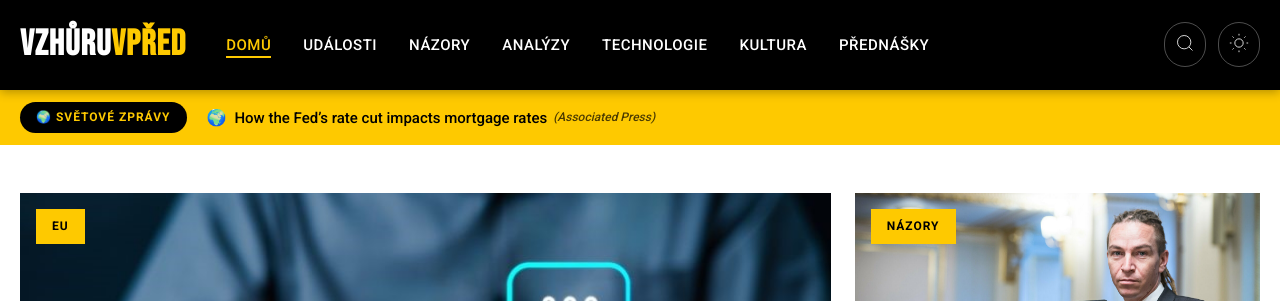
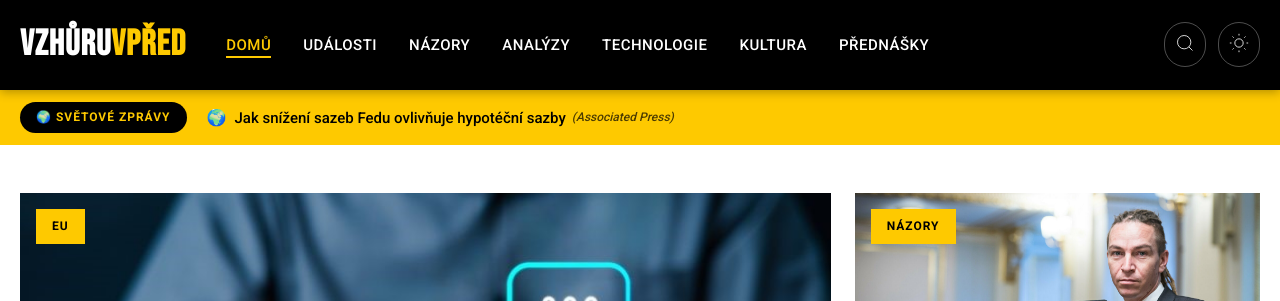
Before and after one commit to tangero/vzhuruvpred, a Jekyll site: the page built from index.html, in a window 1280 px wide and 900 px high. Shown: the top 301 px of the window. Built offline with Jekyll 4.4.1, drawn with Linux system fonts in a browser that asks for light colours; part of the change alters nothing that is shown.

Commit message:
Update world news 2025-09-19 14:27

```diff
--- a/_data/world_news.json
+++ b/_data/world_news.json
@@ -1,10 +1,10 @@
 {
-  "last_updated": "2025-09-19T13:27:01",
+  "last_updated": "2025-09-19T14:17:26",
   "articles": [
     {
       "flag": "🌍",
       "country": "global",
-      "title": "Akcie dnes: Dow roste po Fedu, Intel letí vzhůru díky dohodě s Nvidií — živě",
+      "title": "Trhy dnes: Dow roste po Fedu, Intel letí vzhůru díky dohodě s Nvidií — živě",
       "original_title": "Stock Market Today: Dow Rises After Fed; Intel Surges on Nvidia Deal — Live Updates - The Wall Street Journal",
       "url": "https://www.wsj.com/livecoverage/stock-market-today-dow-sp-500-nasdaq-09-18-2025",
       "urlToImage": null,
@@ -15,35 +15,35 @@
     {
       "flag": "🌍",
       "country": "global",
-      "title": "How the Fed’s rate cut impacts mortgage rates",
+      "title": "Jak snížení sazeb Fedu ovlivňuje hypotéční sazby",
       "original_title": "How the Fed’s rate cut impacts mortgage rates - AP News",
       "url": "https://apnews.com/article/mortgage-rates-housing-federal-reserve-rate-cut-9351815c29cea1e27b531dec88d3e4da",
       "urlToImage": "https://dims.apnews.com/dims4/default/b9d4b03/2147483647/strip/true/crop/2540x1429+0+132/resize/1440x810!/quality/90/?url=https%3A%2F%2Fassets.apnews.com%2F1a%2F27%2F34064df8028fb0ba4984def875ca%2F296e0269769e437392cd88ab6870ed28",
       "source": "Associated Press",
       "publishedAt": "2025-09-18T13:10:00Z",
-      "description": "Federální rezervní systém právě snížil svou referenční sazbu poprvé od loňského roku, ale to nezaručuje, že hypoteční sazby budou dál klesat. Hypoteční sazby klesají od konce července, průměrná tři..."
+      "description": "Federální rezervní systém právě snížil základní úrokovou sazbu poprvé od loňska, ale to nezaručuje, že hypoteční sazby budou dál klesat. Hypoteční sazby klesají od konce července, průměrná třicetil..."
     },
     {
       "flag": "🌍",
       "country": "global",
-      "title": "Madonna oznámila nové taneční album na příští rok, vrací se k Warner Records",
+      "title": "Madonna oznámila nové taneční album, které vyjde příští rok. Vrací se k Warner Records.",
       "original_title": "Madonna Reveals New Dance Album Coming Next Year as She Returns to Warner Records - Variety",
       "url": "https://variety.com/2025/music/news/madonna-new-dance-album-next-year-warner-records-1236523184/",
       "urlToImage": "https://variety.com/wp-content/uploads/2025/09/Photo-credit-Ricardo-Gomes.jpeg?w=1000&h=563&crop=1",
       "source": "Variety",
       "publishedAt": "2025-09-18T12:59:00Z",
-      "description": "Madonna se vrací na taneční parket s novým tanečním singlem, když znovu podepisuje smlouvu s Warner Records."
+      "description": "Madonna is returning to the dancefloor with a new dance record as she resigns with Warner Records."
     },
     {
       "flag": "🌍",
       "country": "global",
-      "title": "Žádosti o podporu v nezaměstnanosti v USA klesly na 231 000 po předchozím nárůstu na téměř čtyřleté maximum",
+      "title": "US jobless aid applications retreat to 231,000 after surging to nearly 4-year high a week earlier",
       "original_title": "US jobless aid applications retreat to 231,000 after surging to nearly 4-year high a week earlier - ABC News",
       "url": "https://abcnews.go.com/Business/wireStory/us-jobless-aid-applications-retreat-231000-after-surging-125698685",
       "urlToImage": "https://i.abcnewsfe.com/a/0a3261e4-6c0b-4880-b181-076cb650f880/wirestory_2106a9631d17b6bd9c7a55edcf210837_16x9.jpg?w=1600",
       "source": "ABC News",
       "publishedAt": "2025-09-18T12:57:09Z",
-      "description": "Počet Američanů žádajících o podporu v nezaměstnanosti minulý týden výrazně klesl poté, co před týdnem vzrostl na téměř čtyřleté maximum"
+      "description": "The number of Americans applying for jobless aid last week retreated significantly after surging to a nearly four-year high a week earlier"
     },
     {
       "flag": "🌍",
@@ -54,34 +54,34 @@
       "urlToImage": "https://media-cldnry.s-nbcnews.com/image/upload/t_nbcnews-fp-1200-630,f_auto,q_auto:best/rockcms/2025-09/250918-Stardust-Racers-Universal-mb-1249-867ea5.jpg",
       "source": "NBC News",
       "publishedAt": "2025-09-18T12:43:19Z",
-      "description": "Host v Universalově Epic Universe v Orlandu zemřel ve středu po jízdě na horské dráze v novém zábavním parku, uvedli ve svém prohlášení představitelé parku."
+      "description": "A guest at Universal's Epic Universe in Orlando died on Wednesday after riding a roller coaster at the new theme park, park officials said in a statement."
     },
     {
       "flag": "🌍",
       "country": "global",
-      "title": "Kdo byla Celeste Rivas, pohřešovaná dospívající dívka nalezená mrtvá v Tesle zpěváka d4vda?",
+      "title": "Kdo byla Celeste Rivasová, pohřešovaná dospívající dívka nalezená mrtvá v Tesle zpěváka d4vda?",
       "original_title": "Who was Celeste Rivas, the missing teen found dead in singer d4vd’s Tesla? - Al Jazeera",
       "url": "https://www.aljazeera.com/news/2025/9/18/who-was-celeste-rivas-the-missing-teen-found-dead-in-singer-d4vds-tesla",
       "urlToImage": "https://www.aljazeera.com/wp-content/uploads/2025/09/afp_68cbe1ee8e64-1758192110.jpg?resize=1920%2C1440",
       "source": "Al Jazeera English",
       "publishedAt": "2025-09-18T12:28:18Z",
-      "description": "LAPD identifikovala tělo dívky v autě zpěváka Romantic Homicide d4vda. V roce 2024 zmizela ve věku 13 let."
+      "description": "LAPD identifikovalo tělo dívky v autě zpěváka Romantic Homicide d4vda. V roce 2024 jí bylo 13 let a byla pohřešována."
     },
     {
       "flag": "🇬🇧",
       "country": "gb",
-      "title": "Majitel Facebooku Meta představil nové chytré brýle poháněné umělou inteligencí",
+      "title": "Majitel Facebooku Meta představil nové chybré brýle s umělou inteligencí",
       "original_title": "Facebook owner Meta unveils new AI-powered smart glasses - BBC",
       "url": "https://www.bbc.com/news/articles/c5y599yz0l3o",
       "urlToImage": "https://ichef.bbci.co.uk/news/1024/branded_news/11aa/live/fd922290-942c-11f0-a173-75b0baa9f7ee.jpg",
       "source": "BBC News",
       "publishedAt": "2025-09-18T12:25:49Z",
-      "description": "Událost přichází v době, kdy Meta čelí neustálému dohledu kvůli dopadu svých produktů, zejména na děti."
+      "description": "The event comes as Meta faces ongoing scrutiny over the impact of its products, particularly on children."
     },
     {
       "flag": "🌍",
       "country": "global",
-      "title": "Trump přijíždí na Chequers na schůzku se Starmerem během druhého dne státní návštěvy v Británii",
+      "title": "Trump přijíždí na Chequers na setkání se Starmerem během druhého dne státní návštěvy v Británii",
       "original_title": "Trump arrives at Chequers to meet with Starmer on day 2 of UK state visit - ABC News",
       "url": "https://abcnews.go.com/Politics/trump-leave-windsor-castle-meet-starmer-day-2/story?id\\\\u003d125692018",
       "urlToImage": null,
@@ -98,7 +98,7 @@
       "urlToImage": "https://assets.bwbx.io/images/users/iqjWHBFdfxIU/iSlYaF6jRBRg/v1/1200x777.jpg",
       "source": "Bloomberg",
       "publishedAt": "2025-09-18T11:00:00Z",
-      "description": "Společnost American Express Co. zvyšuje roční poplatek za svou spotřebitelskou kreditní kartu Platinum na 895 dolarů – což je nárůst o 200 dolarů – a přidává zhruba 1500 dolarů potenciálních benefi..."
+      "description": "American Express Co. is boosting the annual fee for its Platinum consumer credit card to $895 — a $200 increase — and adding about $1,500 of potential perks to help customers get over the sticker shoc"
     },
     {
       "flag": "🌍",
@@ -109,18 +109,18 @@
       "urlToImage": "https://media-cldnry.s-nbcnews.com/image/upload/t_nbcnews-fp-1200-630,f_auto,q_auto:best/rockcms/2025-09/250918-dome-headed-dino-rs-a510a2.jpg",
       "source": "NBC News",
       "publishedAt": "2025-09-18T10:51:54Z",
-      "description": "Vědci v Mongolsku objevili nejstarší a nejkompletnější fosilii pachycefalosaura, skupiny dinosaurů známých pro své kopulovité lebky."
+      "description": "Scientists have unearthed in Mongolia the oldest and most complete fossil of a pachycephalosaur, a group of dinosaurs known for their dome-shaped skulls, according to a new study published Wednesday i"
     },
     {
       "flag": "🇺🇸",
       "country": "us",
-      "title": "Poradci RFK Jr. se chystají přehodnotit očkování proti hepatitidě B při narození",
+      "title": "Poradci RFK Jr. se znovu zaměří na vakcínu proti hepatitidě B po narození",
       "original_title": "RFK Jr. advisers to revisit hepatitis B vaccine at birth - The Washington Post",
       "url": "https://www.washingtonpost.com/health/2025/09/18/hepatitis-b-infant-vaccine-recommendation/",
       "urlToImage": "https://www.washingtonpost.com/wp-apps/imrs.php?src=https://arc-anglerfish-washpost-prod-washpost.s3.amazonaws.com/public/SX3MYUMK24Z2YBM3ATD56ROW2M.JPG&w=1440",
       "source": "The Washington Post",
       "publishedAt": "2025-09-18T10:14:13Z",
-      "description": "CDC zvažuje změnu doporučení pro očkování novorozenců proti žloutence typu B, což by byla první velká změna v rutinním dětském očkování za éry Roberta F. Kennedyho Jr."
+      "description": "The CDC is reviewing guidance for newborns to receive the hepatitis B vaccine, potentially the first major shift on routine childhood shots under Robert F. Kennedy Jr."
     },
     {
       "flag": "🌍",
@@ -131,67 +131,67 @@
       "urlToImage": "https://www.aljazeera.com/wp-content/uploads/2025/09/AP25261110496369-1758182249.jpg?resize=1920%2C1440",
       "source": "Al Jazeera English",
       "publishedAt": "2025-09-18T09:36:08Z",
-      "description": "Tři policisté zabiti, dva v kritickém, ale stabilním stavu v jednom z nejtragičtějších nedávných útoků na americkou policii."
+      "description": "Three officers killed, two in critical but stable condition, in one of the deadliest recent attacks on the US police."
     },
     {
       "flag": "🇬🇧",
       "country": "gb",
-      "title": "Starosta Londýna Sadiq Khan označuje situaci v Gaze za genocidu",
+      "title": "Starosta Londýna Sadiq Khan označil situaci v Gaze za genocidu",
       "original_title": "Mayor of London Sadiq Khan describes Gaza situation as genocide - BBC",
       "url": "https://www.bbc.com/news/articles/cx2pj14ylm6o",
       "urlToImage": "https://ichef.bbci.co.uk/news/1024/branded_news/22e6/live/ea2eb200-9462-11f0-ac86-19361839f74f.jpg",
       "source": "BBC News",
       "publishedAt": "2025-09-18T09:18:31Z",
-      "description": "Sir Sadiq Khan na besedě prohlásil, že to, co se děje v Gaze, je podle něj genocida."
+      "description": "Sir Sadiq Khan na debatě prohlásil, že to, co se děje v Gaze, je podle něj genocida."
     },
     {
       "flag": "🌍",
       "country": "global",
-      "title": "Demokraté ve Sněmovně reprezentantů zuří kvůli hlasování o poctě pro Charlie Kirka: \"Je to past",
+      "title": "Demokraté ve Sněmovně reprezentantů zuří kvůli hlasování o poctě pro Charlie Kirka: „Je to past, úplně nás nastražili“",
       "original_title": "House Democrats fume about vote to honor Charlie Kirk: \"We're being totally set up\" - Axios",
       "url": "https://www.axios.com/2025/09/18/charlie-kirk-house-democrats-vote-condemn-honor",
       "urlToImage": "https://images.axios.com/kCwghIgAjEQKZEdHMzVtDdIwDD8=/0x630:4896x3384/1366x768/2025/09/18/1758162471027.jpeg",
       "source": "Axios",
       "publishedAt": "2025-09-18T09:00:20Z",
-      "description": "Hlasování bylo tématem zběsilých diskuzí na tomto týdnu uzavřeném zasedání demokratů."
+      "description": "The vote has been the topic of frenzied discussions in Democrats' closed-door meeting this week."
     },
     {
       "flag": "🇫🇷",
       "country": "fr",
-      "title": "Aktualizace One UI 8 pro Galaxy S25 se začala celosvětově rozesílat",
+      "title": "Aktualizace Galaxy S25 na One UI 8 se začala rozesílat po celém světě",
       "original_title": "Galaxy S25 One UI 8 update is now rolling out worldwide - SamMobile",
       "url": "https://www.sammobile.com/news/galaxy-s25-one-ui-8-update-worldwide-rollout/",
       "urlToImage": "https://www.sammobile.com/wp-content/uploads/2025/05/One-UI-8-Galaxy-S25-Ultra-1200x675.jpg",
       "source": "SamMobile",
       "publishedAt": "2025-09-18T05:48:45Z",
-      "description": "Samsung slíbil, že stabilní verzi One UI 8 začne vydávat v září, a společnost svůj závazek splnila. Již 15. září se Jižní Korea stala první zemí, která obdržela stabilní aktualizaci One UI 8 pro řa..."
+      "description": "Samsung slíbil, že stabilní verzi One UI 8 spustí v září, a společnost svůj slib dodržela. Již 15. září se Jižní Korea stala první zemí, která obdržela stabilní aktualizaci One UI 8 pro řadu Galaxy..."
     },
     {
       "flag": "🇺🇸",
       "country": "us",
-      "title": "Snaha o cenzuru poslankyně Ilhan Omarové za výroky o Charliem Kirkovi neuspěla",
+      "title": "Effort to censure Rep. Ilhan Omar over Charlie Kirk comments fails",
       "original_title": "Effort to censure Rep. Ilhan Omar over Charlie Kirk comments fails - The Washington Post",
       "url": "https://www.washingtonpost.com/politics/2025/09/17/effort-censure-rep-ilhan-omar-over-charlie-kirk-comments-fails/",
       "urlToImage": "https://www.washingtonpost.com/wp-apps/imrs.php?src=https://arc-anglerfish-washpost-prod-washpost.s3.amazonaws.com/public/L2VPPNRNJY3UUW646ZLH43IKOE_size-normalized.JPG&w=1440",
       "source": "The Washington Post",
       "publishedAt": "2025-09-18T01:58:58Z",
-      "description": "Snaha byla součástí kampaně Republikánů, která měla potrestat jednotlivce obviněné z posmrtné pomluvy Kirka."
+      "description": "The effort was part of a GOP campaign to punish individuals Republicans accuse of posthumously smearing Kirk."
     },
     {
       "flag": "🇺🇸",
       "country": "us",
-      "title": "Machu Picchu hrozí, že přijde o svou ‚věrohodnost‘ jako jeden z nových sedmi divů světa. Co se děje?",
+      "title": "Machu Picchu is at risk of losing its ‘credibility’ as one of the New 7 Wonders of the World. What’s happening?",
       "original_title": "Machu Picchu is at risk of losing its ‘credibility’ as one of the New 7 Wonders of the World. What’s happening? - CNN",
       "url": "https://www.cnn.com/2025/09/17/travel/machu-picchu-new-7-wonders-latam-intl",
       "urlToImage": "https://media.cnn.com/api/v1/images/stellar/prod/gettyimages-2222452164.jpg?c=16x9&q=w_800,c_fill",
       "source": "CNN",
       "publishedAt": "2025-09-17T20:40:00Z",
-      "description": "Téměř po dvou dekádách od zvolení Machu Picchu v Peru jedním z nových sedmi divů světa varuje projekt, který hlasování organizoval, že incké naleziště je kvůli masové turistice a omezeným konzervač..."
+      "description": "Almost two decades after Peru’s Machu Picchu was voted one of the New 7 Wonders of the World, the project that organized the vote warns that the Inca site is at risk of losing its “credibility” as one"
     },
     {
       "flag": "🌍",
       "country": "global",
-      "title": "Po Trumpově politizaci CDC západní státy vydaly jednotná doporučení k očkování — Kalifornie se novým zákonem odklání od budoucích federálních pokynů - Guvernér Kalifornie (.gov)",
+      "title": "Po Trumpově politizaci CDC západní státy vydaly jednotná doporučení ohledně vakcín — Kalifornie se novým zákonem odklání od budoucích federálních směrnic - Guvernér Kalifornie (.gov)",
       "original_title": "Following Trump’s politicization of CDC, West Coast states issue unified vaccine recommendations — California breaks from future federal guidance with new law - Governor of California (.gov)",
       "url": "https://www.gov.ca.gov/2025/09/17/following-trumps-politicization-of-cdc-west-coast-states-issue-unified-vaccine-recommendations-california-breaks-from-future-federal-guidance-with-new-law/",
       "urlToImage": "https://www.gov.ca.gov/wp-content/uploads/2025/09/FOLLOW1.jpg",
@@ -213,13 +213,13 @@
     {
       "flag": "🌍",
       "country": "global",
-      "title": "iOS 26 vyvolává masivní vlny stížností na vybíjení baterie, zatímco Apple vysvětluje, proč jsou iPhony po nejnovější aktualizaci pomalejší a teplejší",
+      "title": "iOS 26 Sparks Massive Battery Drain Complaints As Apple Explains Why iPhones Feel Slower And Hotter After The Latest Update",
       "original_title": "iOS 26 Sparks Massive Battery Drain Complaints As Apple Explains Why iPhones Feel Slower And Hotter After The Latest Update - Wccftech",
       "url": "https://wccftech.com/ios-26-sparks-massive-battery-drain-complaints-as-apple-explains-why-iphones-feel-slower-and-hotter-after-the-latest-update/",
       "urlToImage": "https://cdn.wccftech.com/wp-content/uploads/2025/09/Screenshot-2025-09-15-at-6.08.25-PM-e1757941850808-1.png",
       "source": "Wccftech",
       "publishedAt": "2025-09-17T19:00:00Z",
-      "description": "Uživatelé iOS 26 hlásí rychlé vybíjení baterie, lagy a zamrzání aplikací. Apple vysvětluje, proč po velkých aktualizacích klesá výkon."
+      "description": "Uživatelé iOS 26 hlásí rychlé vybíjení baterie, lagy a zamrzávání aplikací. Apple vysvětluje, proč po velkých aktualizacích klesá výkon."
     },
     {
       "flag": "🇫🇷",
@@ -230,51 +230,51 @@
       "urlToImage": "https://www.cleveland.com/resizer/v2/LNLQ2AYBMBBHVAJY5AOMLMSR7U.jpeg?auth=87431ab64b058cc3eb28772b40f6addb4e0e1030647a7894e8b6840d1da3f58e&width=1280&quality=90",
       "source": "cleveland.com",
       "publishedAt": "2025-09-17T17:24:00Z",
-      "description": "Nové směrnice omezují očkování na osoby nad 65 let a chronicky nemocné, lékárny v Clevelandu však přístup usnadňují více než jiné regiony."
+      "description": "New guidelines limit shots to adults 65+ and those with underlying conditions, though Cleveland area pharmacies are making access easier than in other regions."
     },
     {
       "flag": "🌍",
       "country": "global",
-      "title": "„Průlomový“ objev NASA je „nejblíže, co jsme kdy byli“ k nalezení života na Marsu",
+      "title": "‘Groundbreaking’ NASA Discovery Is ‘Closest We Have Ever Come’ to Finding Life on Mars",
       "original_title": "‘Groundbreaking’ NASA Discovery Is ‘Closest We Have Ever Come’ to Finding Life on Mars - Good News Network",
       "url": "https://www.goodnewsnetwork.org/groundbreaking-nasa-discovery-is-closest-we-have-ever-come-to-finding-life-on-mars/",
       "urlToImage": "https://www.goodnewsnetwork.org/wp-content/uploads/2025/09/Credit-NASAJPL-CaltechMSSS.jpg",
       "source": "Good News Network",
       "publishedAt": "2025-09-17T15:30:26Z",
-      "description": "Velkou otázkou bude, zda vědci dokážou prokázat, že greigit a vivianit ke svému vzniku potřebují biologický život."
+      "description": "Velkou otázkou bude, zda vědci dokážou prokázat, že ke vzniku greigitu a vivianitu je zapotřebí biologický život."
     },
     {
       "flag": "🌍",
       "country": "global",
-      "title": "Porucha motoru nutí Northrop Grumman odložit dodávku zásob na Mezinárodní vesmírnou stanici",
+      "title": "Engine trouble forces Northrop Grumman to delay supply delivery to International Space Station",
       "original_title": "Engine trouble forces Northrop Grumman to delay supply delivery to International Space Station - AP News",
       "url": "https://apnews.com/article/northrop-grumman-nasa-space-station-1c616fa4fb267c2f5bd4306095515e3f",
       "urlToImage": "https://dims.apnews.com/dims4/default/f7277be/2147483647/strip/true/crop/5877x3306+0+306/resize/1440x810!/quality/90/?url=https%3A%2F%2Fassets.apnews.com%2Fad%2Fbc%2Ff0cd9f13d0ebd199f679881377ea%2Faef98c56a01e42ffa670270e7891c4bd",
       "source": "Associated Press",
       "publishedAt": "2025-09-17T14:14:00Z",
-      "description": "Nově vypuštěná zásobovací loď má potíže s motorem, které jí brání dosáhnout Mezinárodní vesmírné stanice."
+      "description": "A newly launched supply ship has run into engine trouble that is preventing it from reaching the International Space Station. Northrop Grumman's capsule rocketed into orbit Sunday from Florida aboard "
     },
     {
       "flag": "🌍",
       "country": "global",
-      "title": "Sesune se iPhone Air? Tento extrémní test odhaluje odpověď",
+      "title": "Ohne se iPhone Air? Tento extrémní test odhaluje odpověď",
       "original_title": "Will the iPhone Air Bend? This Extreme Test Reveals the Answer - MacRumors",
       "url": "https://www.macrumors.com/2025/09/17/iphone-air-bend-test/",
       "urlToImage": "https://images.macrumors.com/t/_BM3WvQmnhsAKgHBPyn6qOWsvN4=/1958x/article-new/2025/09/iphone-air-thinness.jpg",
       "source": "MacRumors",
       "publishedAt": "2025-09-17T13:25:58Z",
-      "description": "S ultra tenkým designem, který v nejtenčím místě měří jen 5,6 mm, předstihl nový iPhone Air od Applu iPhone 6 a stal se nejtenčím iPhonem všech dob."
+      "description": "With an ultra-thin design that measures just 5.6mm at its thinnest point, Apple's new iPhone Air tops the iPhone 6 as the thinnest iPhone ever..."
     },
     {
       "flag": "🇫🇷",
       "country": "fr",
-      "title": "Tento týden vzhlédněte k obloze a spatřete vzácný trojitý úsměv konjunkce",
+      "title": "Look Up This Week to See a Rare Triple Conjunction 'Smiling' Down",
       "original_title": "Look Up This Week to See a Rare Triple Conjunction 'Smiling' Down - ScienceAlert",
       "url": "https://www.sciencealert.com/look-up-this-week-to-see-a-rare-triple-conjunction-smiling-down",
       "urlToImage": "https://www.sciencealert.com/images/2025/09/triple_conjunction_header.jpg",
       "source": "ScienceAlert",
       "publishedAt": "2025-09-17T13:02:17Z",
-      "description": "Usmívající se Měsíc mine Regulus a Venuši koncem týdne při složitém úkazu."
+      "description": "The grinning Moon slides by Regulus and Venus later this week, in a complex event."
     }
   ]
 }
```
